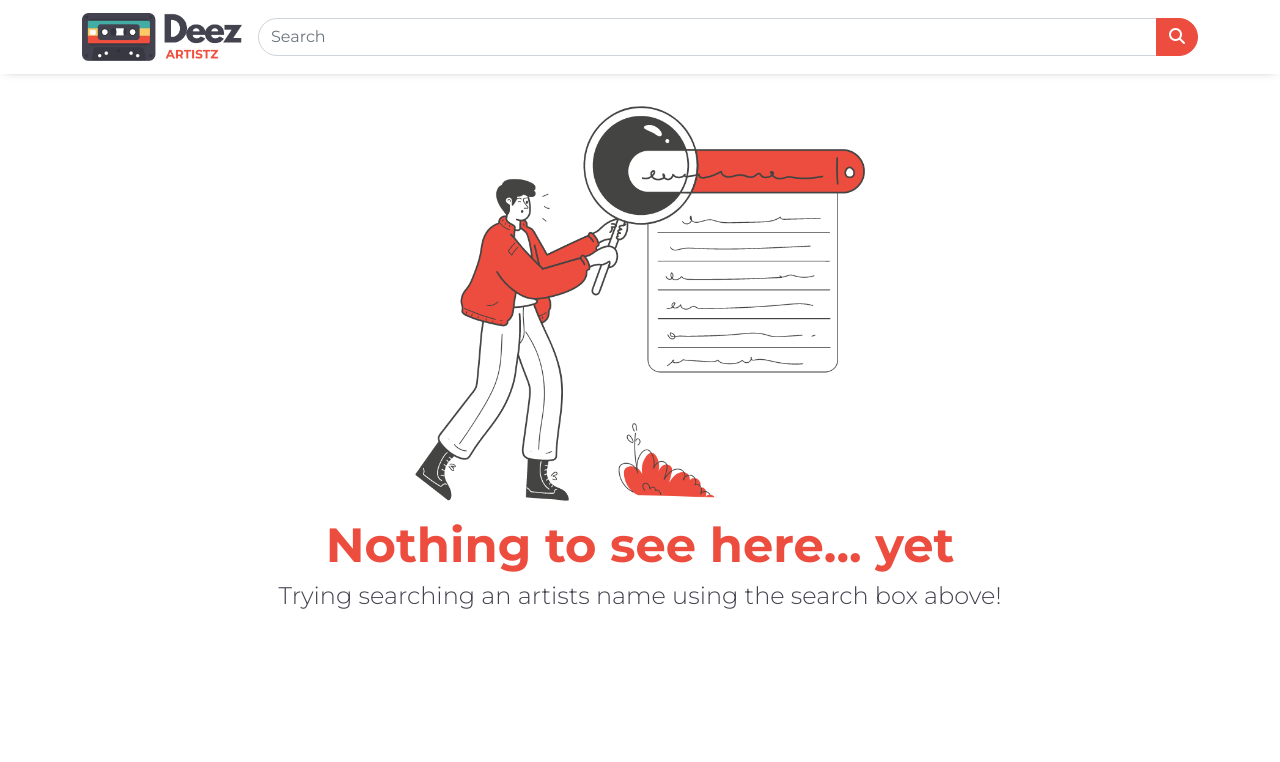
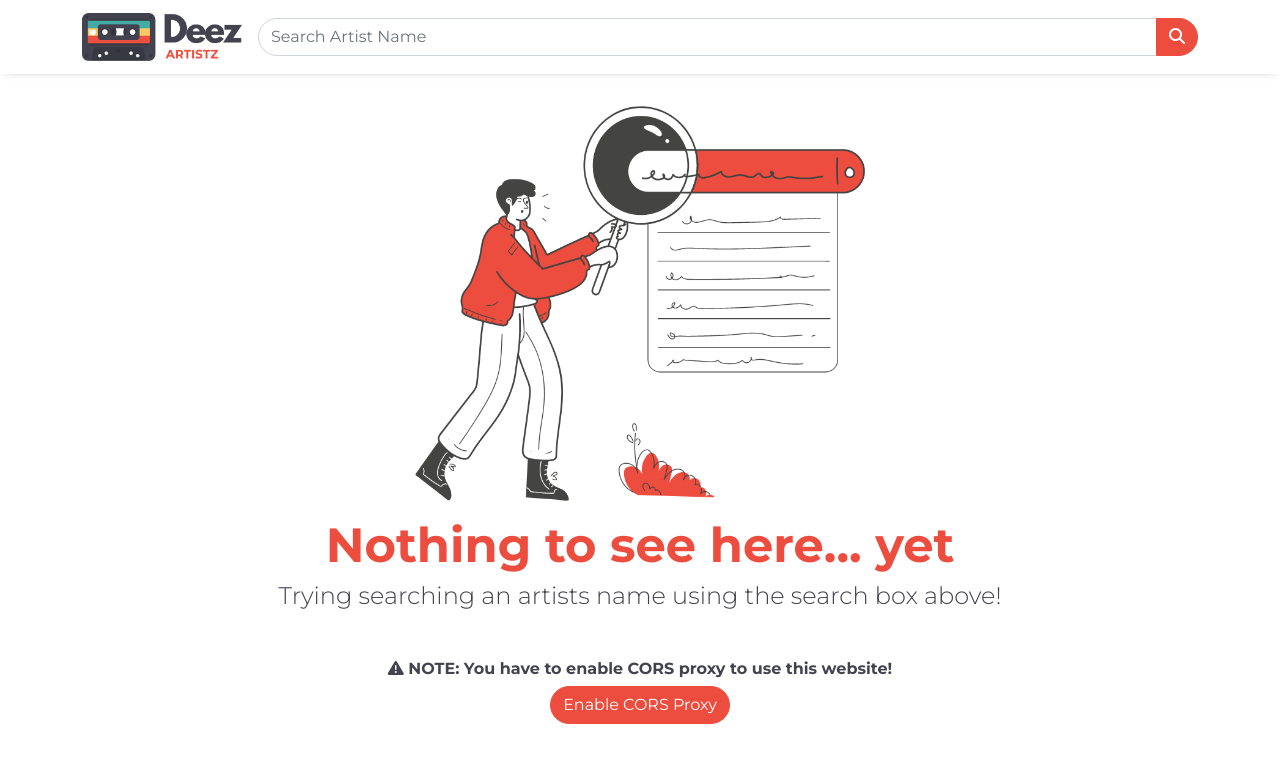
Before and after one commit to JaredBecker/DeezArtistz, an Angular app: page / in a window 1280 px wide. Shown: the top 762 px of the page. Built offline with nearby package versions, Linux system fonts and the light colour scheme.

Commit message:
- Add in button to let user enable cors

```diff
--- a/src/app/components/artist-listing/artist-listing.component.html
+++ b/src/app/components/artist-listing/artist-listing.component.html
@@ -4,6 +4,16 @@
             <img class="icon_image mb-3" src="/assets/searching.png" />
             <h1 class="title">Nothing to see here... yet</h1>
             <h2 class="sub_title">Trying searching an artists name using the search box above!</h2>
+
+            <div class="mt-5">
+                <h6 class="fw-bold text-secondary">
+                    <i class="fa-solid fa-triangle-exclamation"></i>
+                    NOTE: You have to enable CORS proxy to use this website!
+                </h6>
+                <a href="https://cors-anywhere.herokuapp.com/corsdemo" target="_blank" class="btn btn-primary rounded-pill text-white">
+                    Enable CORS Proxy
+                </a>
+            </div>
         </div>
     </ng-container>
 
--- a/src/app/components/header/header.component.html
+++ b/src/app/components/header/header.component.html
@@ -8,7 +8,7 @@
             <input
                 class="form-control custom_input"
                 type="search"
-                placeholder="Search"
+                placeholder="Search Artist Name"
                 aria-label="Search"
                 name="search"
                 [formControl]="search"
```
